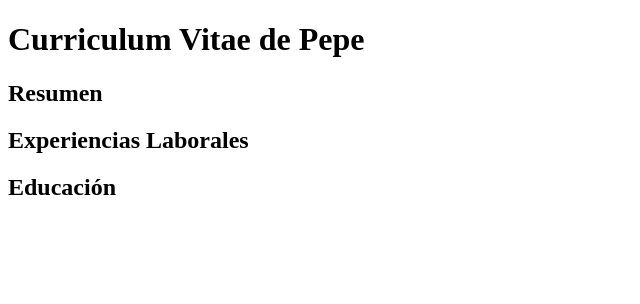
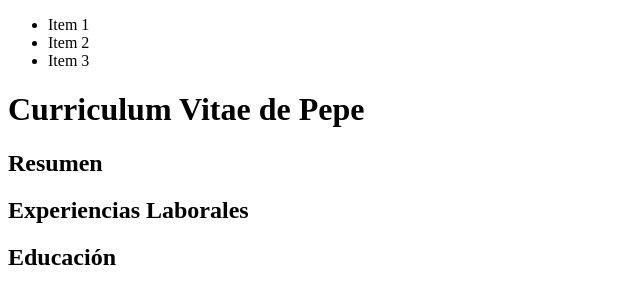
Before and after one commit to JeanLarez/g93-colaborativo, a plain HTML site: page index.html in a window 1280 px wide. Shown: the whole page, without its empty margins (0-640 px from the left). Drawn offline with Linux system fonts and the light colour scheme.

Commit message:
Agrego Header

```diff
--- a/index.html
+++ b/index.html
@@ -7,7 +7,13 @@
 </head>
 <body>
     <header>
-
+        <nav>
+            <ul>
+                <li>Item 1</li>
+                <li>Item 2</li>
+                <li>Item 3</li>
+            </ul>
+        </nav>
     </header>
 
     <main>
```
